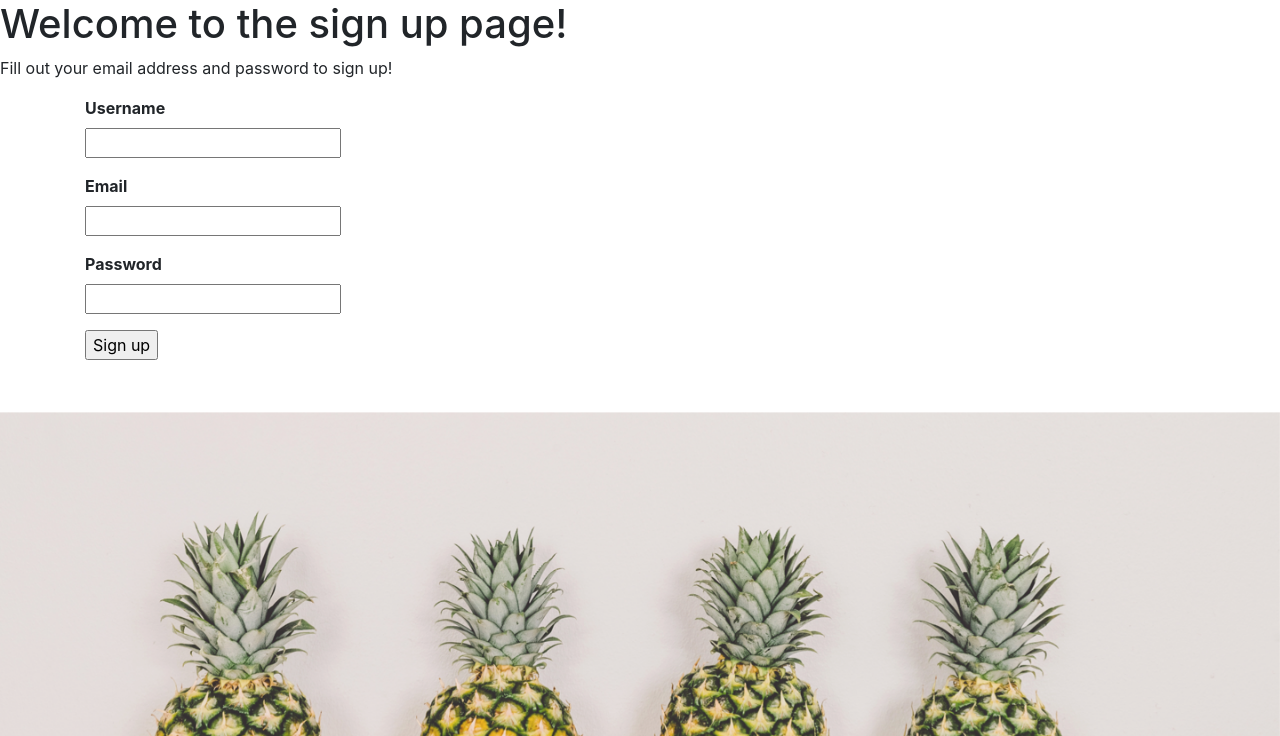
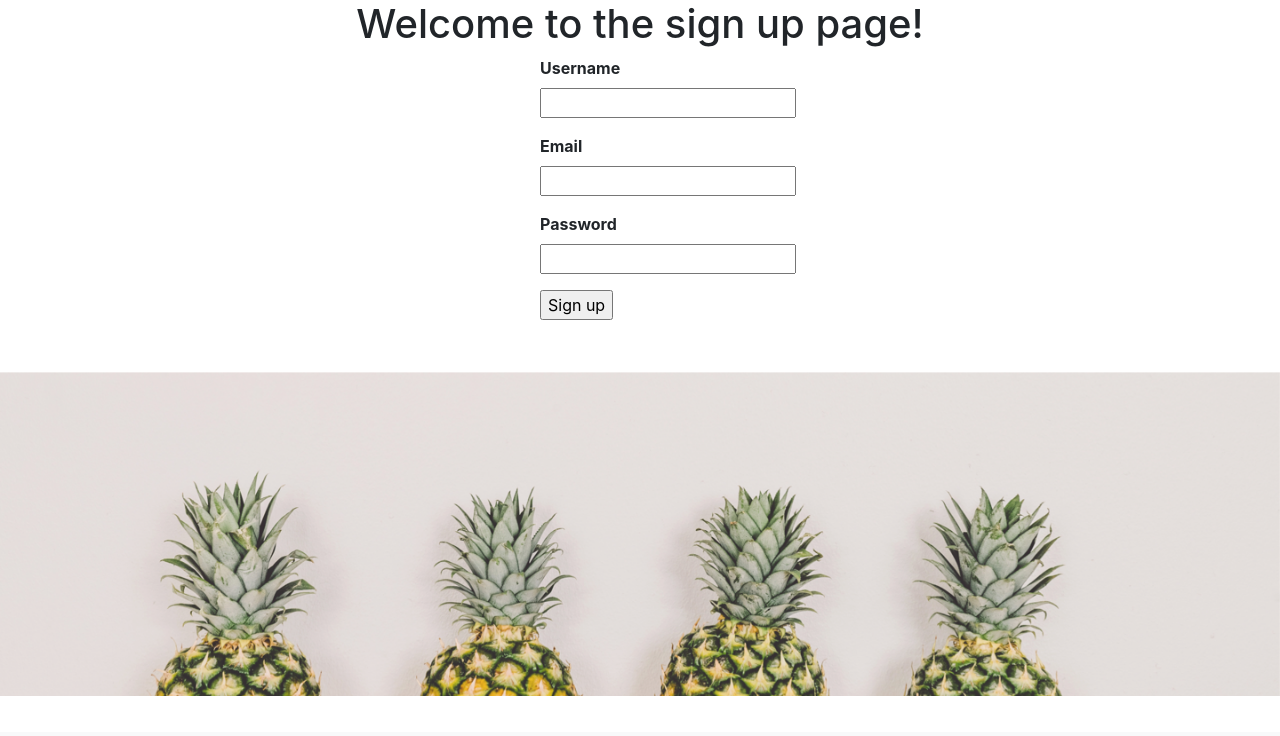
Before and after one commit to msurmenok/IDog, a Flask app: page /signup in a window 1280 px wide. Shown: the part 68-804 px from the top of the page. After the commit the page ends 764 px from the top, so only its background shows below. Run offline with Flask 2, Linux system fonts and the light colour scheme; some libraries are stand-ins or nearby versions.

Commit message:
Update the styling of sign up page form

```diff
--- a/templates/signup.html
+++ b/templates/signup.html
@@ -2,10 +2,10 @@
 {% include "navbar.html" %}
 {% from "_formhelpers.html" import render_field %}
 {%block content%}
-<h1> Welcome to the sign up page!</h1>
-<p>Fill out your email address and password to sign up!</p>
+<h1 class='text-center'> Welcome to the sign up page!</h1>
+<div>
 <div class='container'>
-    <form method='POST' action='signup'>
+    <form method='POST' action='signup', style='width:200px; margin:auto'>
         {{ form.csrf_token}}
         <div class='form-group'>
             {{form.hidden_tag()}}
@@ -23,5 +23,6 @@
 
     </form>
 </div>
+</div>
 
 {%endblock%}
```
